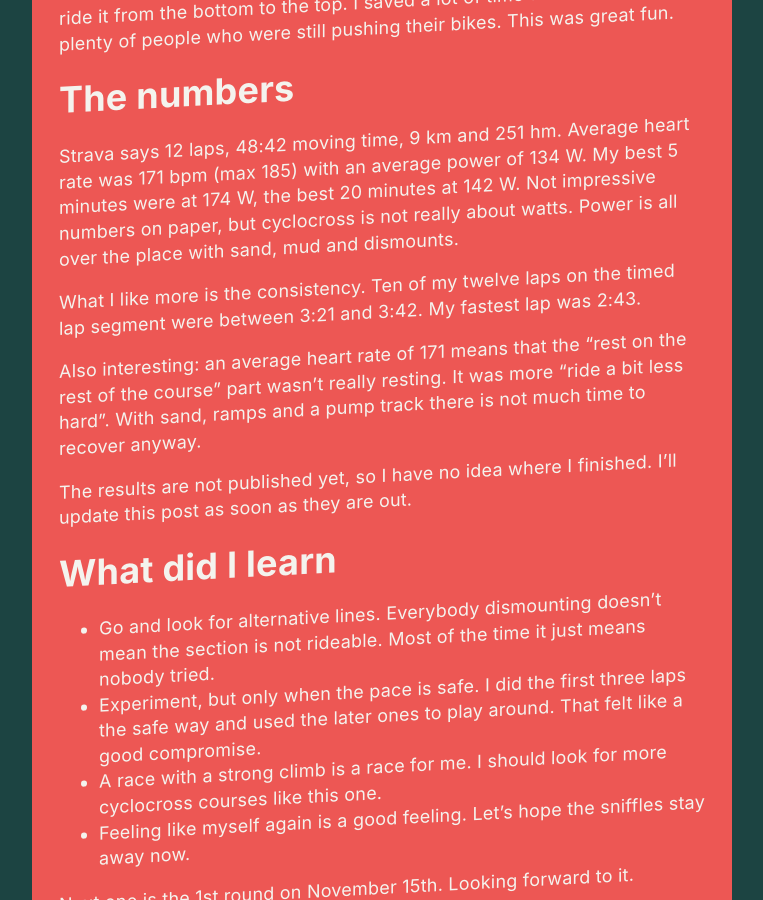
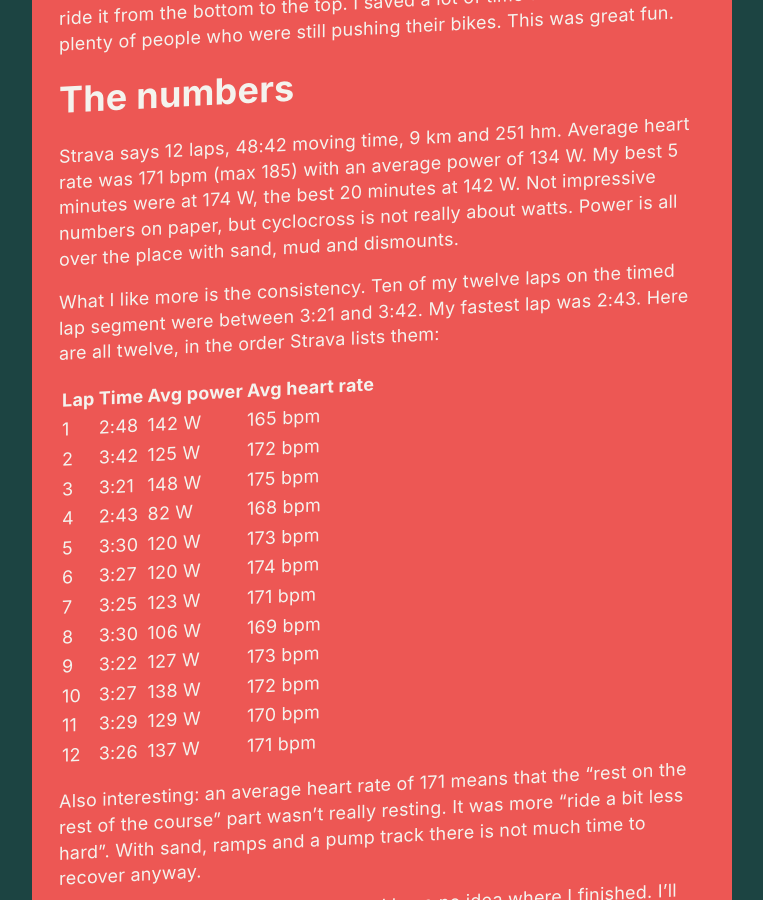
Before and after one commit to Juuro/trailstories-static, a Jekyll site: the page built from _posts/2026-10-13-goldene-ananas-prolog-2026.md, in a window 1280 px wide and 900 px high, scrolled down 2080 px. Shown: the whole window, without its empty margins (258-1021 px from the left). Built offline with Jekyll 4.4.1, drawn with Linux system fonts in a browser that asks for light colours.

Commit message:
docs: add goldene ananas 1st round 2026 post and prolog lap times
Co-Authored-By: Claude Sonnet 5.5 <noreply@anthropic.com>
Claude-Session: https://claude.ai/code/session_019gSVPnUjxtByVNZTZVv1BG

```diff
--- a/_posts/2026-10-13-goldene-ananas-prolog-2026.md
+++ b/_posts/2026-10-13-goldene-ananas-prolog-2026.md
@@ -44,7 +44,22 @@ Once I got this right I was able to string the whole section together and ride i
 
 Strava says 12 laps, 48:42 moving time, 9 km and 251 hm. Average heart rate was 171 bpm (max 185) with an average power of 134 W. My best 5 minutes were at 174 W, the best 20 minutes at 142 W. Not impressive numbers on paper, but cyclocross is not really about watts. Power is all over the place with sand, mud and dismounts.
 
-What I like more is the consistency. Ten of my twelve laps on the timed lap segment were between 3:21 and 3:42. My fastest lap was 2:43.
+What I like more is the consistency. Ten of my twelve laps on the timed lap segment were between 3:21 and 3:42. My fastest lap was 2:43. Here are all twelve, in the order Strava lists them:
+
+| Lap | Time | Avg power | Avg heart rate |
+|---|---|---|---|
+| 1 | 2:48 | 142 W | 165 bpm |
+| 2 | 3:42 | 125 W | 172 bpm |
+| 3 | 3:21 | 148 W | 175 bpm |
+| 4 | 2:43 | 82 W | 168 bpm |
+| 5 | 3:30 | 120 W | 173 bpm |
+| 6 | 3:27 | 120 W | 174 bpm |
+| 7 | 3:25 | 123 W | 171 bpm |
+| 8 | 3:30 | 106 W | 169 bpm |
+| 9 | 3:22 | 127 W | 173 bpm |
+| 10 | 3:27 | 138 W | 172 bpm |
+| 11 | 3:29 | 129 W | 170 bpm |
+| 12 | 3:26 | 137 W | 171 bpm |
 
 Also interesting: an average heart rate of 171 means that the "rest on the rest of the course" part wasn't really resting. It was more "ride a bit less hard". With sand, ramps and a pump track there is not much time to recover anyway.
 
```
Also changed, not shown: _posts/2026-11-17-goldene-ananas-1-lauf-2026.md (added, +63 -0 lines).
